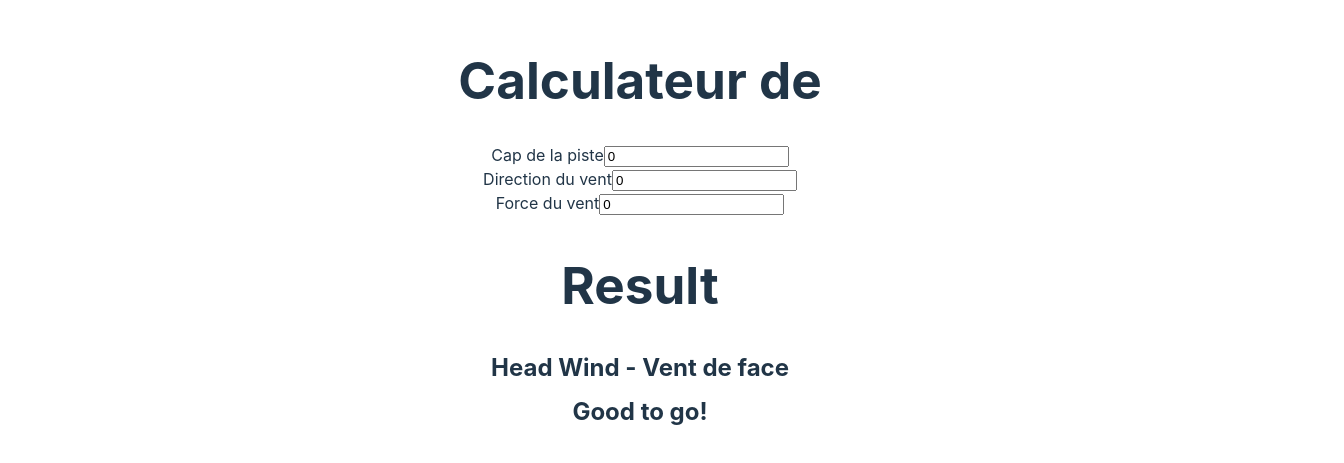
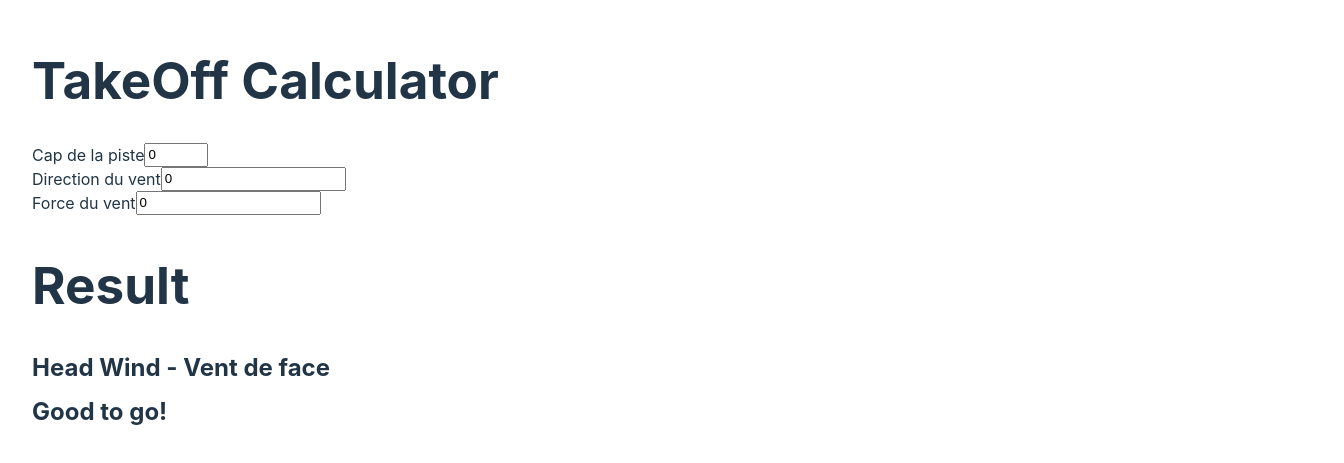
Before and after one commit to kouci747/projetTESTS, a React (Vite) app: page / in a window 1280 px wide. Shown: the part 169-632 px from the top of the page, 1344 px wide, since content can reach past the window. Built offline with nearby package versions, Linux system fonts and the light colour scheme.

Commit message:
feat: logic class & textfield limits

```diff
--- a/package.json
+++ b/package.json
@@ -10,6 +10,7 @@
     "test": "vitest --reporter verbose"
   },
   "dependencies": {
+    "npm": "^9.1.2",
     "react": "^18.2.0",
     "react-dom": "^18.2.0"
   },
--- a/src/App.css
+++ b/src/App.css
@@ -1,6 +1,10 @@
 #root {
-  max-width: 1280px;
+  min-width: 1280px;
   margin: 0 auto;
   padding: 2rem;
-  text-align: center;
 }
+
+.textField {
+  display: flex;
+flex-direction: row;
+}
--- a/src/App.tsx
+++ b/src/App.tsx
@@ -10,9 +10,9 @@ function App() {
 
   return (
     <div className="main">
-      <h1>Calculateur de </h1>
+      <h1>TakeOff Calculator</h1>
       <header>
-        <TextField label="Cap de la piste" data={capPiste} setData={setCapPiste} />
+        <TextField label="Cap de la piste" data={capPiste} setData={setCapPiste} min={1} max={360} />
         <TextField label="Direction du vent" data={capVent} setData={setCapVent} />
         <TextField label="Force du vent" data={forceVent} setData={setForceVent} />
       </header>
--- a/src/components/InputComponents/TextField.tsx
+++ b/src/components/InputComponents/TextField.tsx
@@ -1,4 +1,4 @@
-export const TextField = (props: { label: string; data: number; setData: Function }) => {
+export const TextField = (props: { label: string; data: number; setData: Function; min?: number; max?: number }) => {
   return (
     <div className="textField">
       <label htmlFor={props.label}>{props.label}</label>
@@ -8,6 +8,8 @@ export const TextField = (props: { label: string; data: number; setData: Functio
         placeholder="enter runway heading"
         value={props.data}
         onChange={(e) => props.setData(e.target.value)}
+        min={props.min}
+        max={props.max}
       />
     </div>
   );
--- a/src/components/ResultComponents/Result.tsx
+++ b/src/components/ResultComponents/Result.tsx
@@ -1,40 +1,8 @@
-/**
- * Fonction qui définie la logique pour calculer si l'avion peut décoller ou non.
- *
- * @param data - data est un object
- * @returns object - { windCondition: string, goodToGo: boolean }
- */
-export function ResultLogic(data: { capPiste: number; capVent: number; forceVent: number }): {
-  windCondition: string;
-  goodToGo: boolean;
-} {
-  let windCondition = "";
-  let goodToGo = false;
-
-  // Vent de face
-  if (data.capPiste === data.capVent) {
-    windCondition = "Head Wind - Vent de face";
-    goodToGo = true;
-  } else if (Math.abs(data.capPiste - data.capVent) > 90) {
-    // Vent arrière, donc check si force du vent est <= 10
-    windCondition = "Tail Wind - Vent arrière";
-
-    if (data.forceVent <= 10) {
-      goodToGo = true;
-    } else {
-      goodToGo = false;
-    }
-  } else {
-    // Vent de travers
-    windCondition = "Cross Wind - Vent de travers";
-    goodToGo = true;
-  }
-
-  return { windCondition, goodToGo };
-}
+import Logic from "../../logic";
 
 export const Result = (props: { data: { capPiste: number; capVent: number; forceVent: number } }) => {
-  const result = ResultLogic(props.data);
+  const logic = new Logic(props.data.capPiste, props.data.capVent, props.data.forceVent);
+  const result = logic.computeResult();
 
   return (
     <div className="result">
--- a/src/index.css
+++ b/src/index.css
@@ -28,7 +28,6 @@ body {
   margin: 0;
   display: flex;
   place-items: center;
-  min-width: 320px;
   min-height: 100vh;
 }
 
--- /dev/null
+++ b/src/logic/index.tsx
@@ -0,0 +1,74 @@
+/**
+ * Class qui définie la logique pour calculer si l'avion peut décoller ou non.
+ */
+export default class Logic {
+  private LIMITWINDFORCE: number = 10;
+  private PERPENDICULAR: number = 90;
+
+  private capPiste: number;
+  private capVent: number;
+  private forceVent: number;
+
+  private windCondition: string;
+  private goodToGo: boolean | null;
+
+  constructor(_capPiste: number, _capVent: number, _forceVent: number) {
+    this.capPiste = _capPiste;
+    this.capVent = _capVent;
+    this.forceVent = _forceVent;
+    this.windCondition = "";
+    this.goodToGo = null;
+  }
+
+  public computeResult(): { windCondition: string; goodToGo: boolean | null } {
+    if (this.isHeadWind()) {
+      this.setVarsWhenIsHeadWind();
+    } else if (this.isTailWind()) {
+      if (this.isWindForceLessThanTen()) {
+        this.setVarsTailAndForceLess();
+      } else {
+        this.setVarsTailAndForceGreater();
+      }
+    } else if (this.isCrossWind()) {
+      this.setVarsWhenIsCrossWind();
+    }
+
+    return { windCondition: this.windCondition, goodToGo: this.goodToGo };
+  }
+
+  public isHeadWind(): boolean {
+    return this.capPiste === this.capVent;
+  }
+
+  public isCrossWind(): boolean {
+    return Math.abs(this.capPiste - this.capVent) <= this.PERPENDICULAR;
+  }
+
+  public isTailWind(): boolean {
+    return Math.abs(this.capPiste - this.capVent) > this.PERPENDICULAR;
+  }
+
+  public isWindForceLessThanTen(): boolean {
+    return this.forceVent <= this.LIMITWINDFORCE;
+  }
+
+  public setVarsWhenIsHeadWind(): void {
+    this.windCondition = "Head Wind - Vent de face";
+    this.goodToGo = true;
+  }
+
+  public setVarsWhenIsCrossWind(): void {
+    this.windCondition = "Cross Wind - Vent de travers";
+    this.goodToGo = true;
+  }
+
+  public setVarsTailAndForceGreater(): void {
+    this.windCondition = "Tail Wind - Vent arrière";
+    this.goodToGo = false;
+  }
+
+  public setVarsTailAndForceLess(): void {
+    this.windCondition = "Tail Wind - Vent arrière";
+    this.goodToGo = true;
+  }
+}
```
Also changed, not shown: 1 other file (tests, documents, lock files or other folders).
